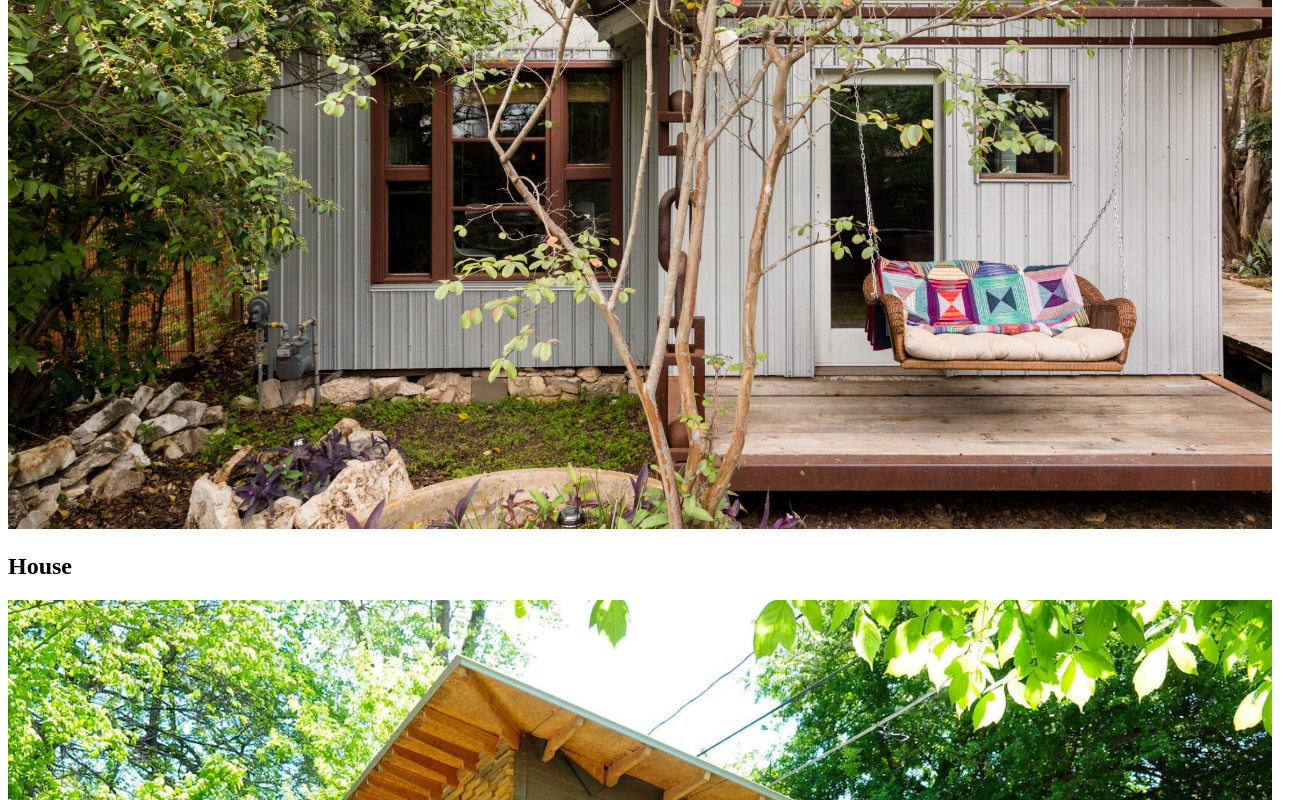
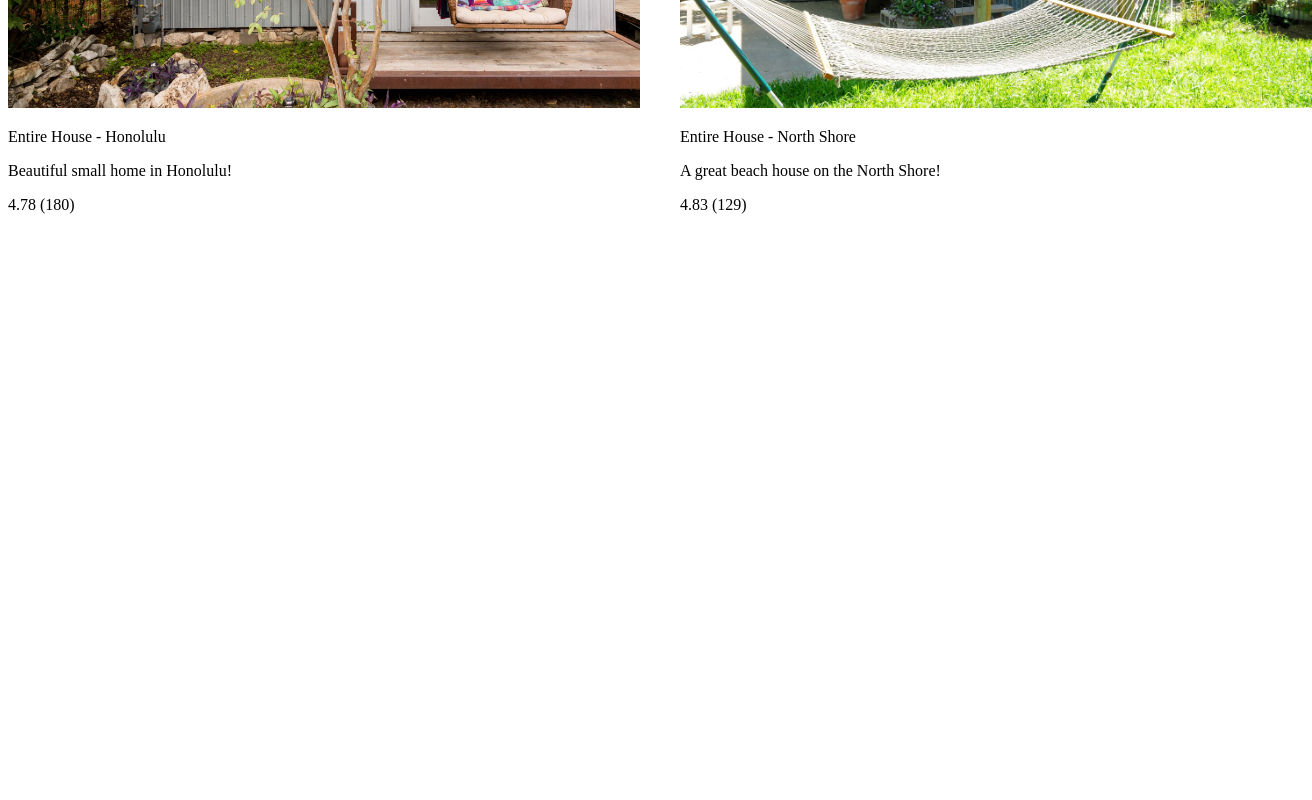
Before and after one commit to tryingtokeepup/NextBnB, a Next.js app: page / in a window 1280 px wide. Shown: the part 440-1240 px from the top of the page, 1312 px wide, since content can reach past the window. After the commit the page ends 800 px from the top, so only its background shows below. Built offline with nearby package versions, Linux system fonts and the light colour scheme.

Commit message:
finished house components MVP

```diff
--- a/components/house.js
+++ b/components/house.js
@@ -7,7 +7,14 @@ const House = props => {
         width="100%"
         alt="A picture of the rental house"
       />
-      <h2>House</h2>
+      <p>
+        {props.type} - {props.town}
+      </p>
+
+      <p>{props.title}</p>
+      <p>
+        {props.rating} ({props.reviewsCount})
+      </p>
     </div>
   );
 };
--- a/pages/index.js
+++ b/pages/index.js
@@ -11,6 +11,15 @@ const Index = () => (
         return <House key={index} {...house} />;
       })}
     </div>
+
+    <style jsx>{`
+      .houses {
+        display: grid;
+        grid-template-columns: 50% 50%;
+        grid-template-rows: 300px 300px;
+        grid-gap: 40px;
+      }
+    `}</style>
   </div>
 );
 
```
